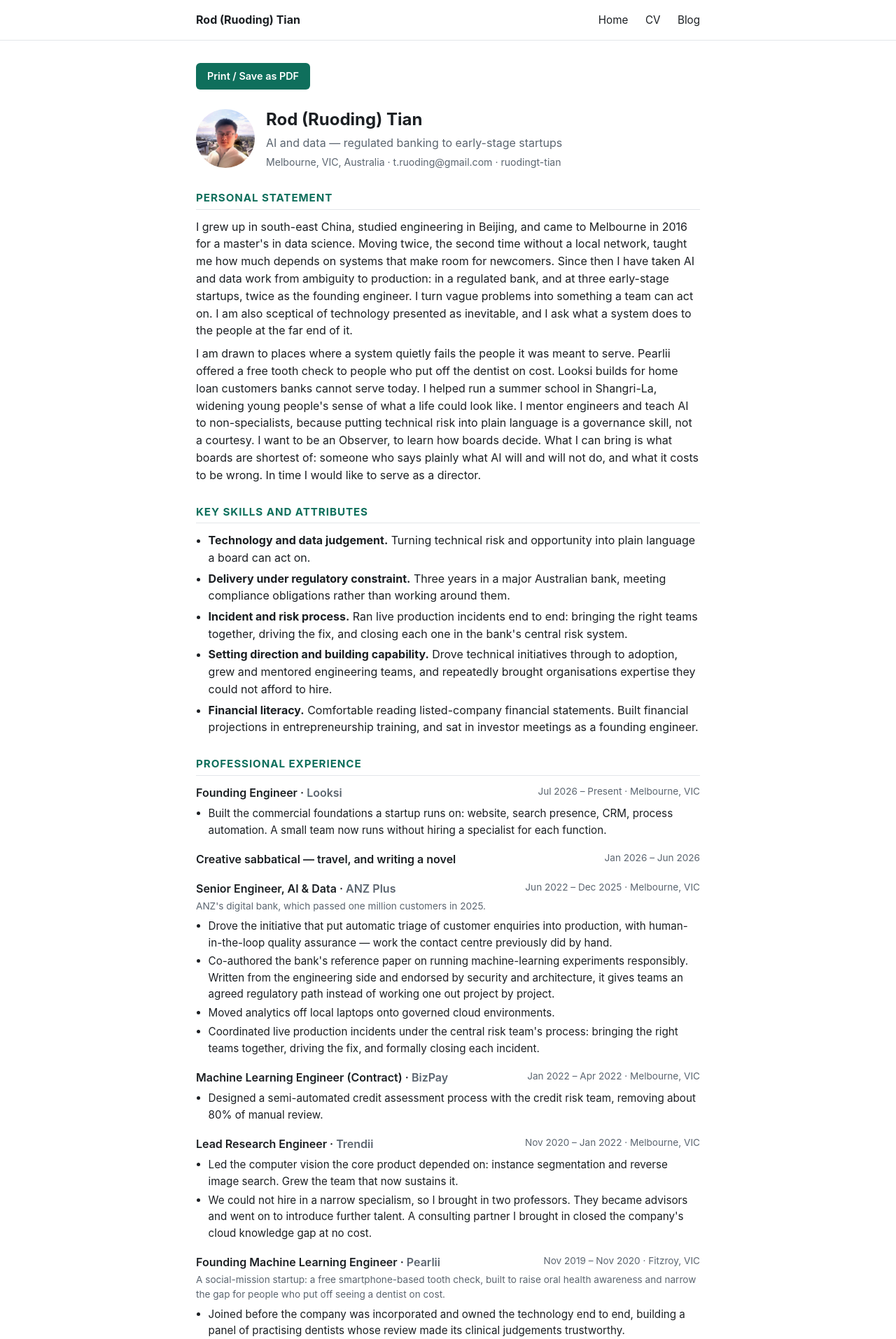
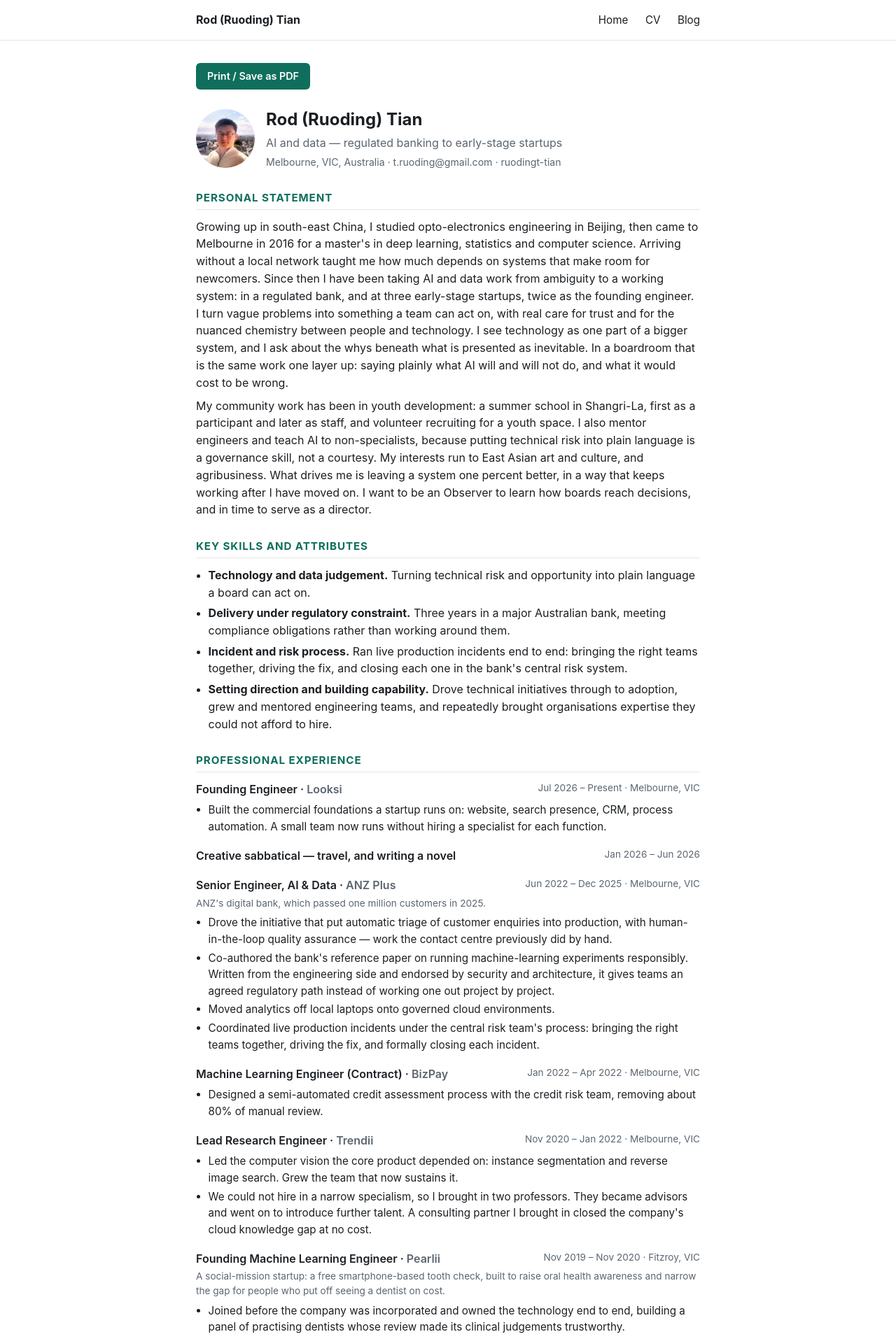
Before and after one commit to ruodingt/ruodingt.github.io, a Jekyll site: the page built from cv/index.md, in a window 1280 px wide. Shown: the top 1914 px of the page at 70% size. Built offline with Jekyll 4.4.1, drawn with Linux system fonts in a browser that asks for light colours; some of the changed text lies outside the part shown.

Commit message:
Rework the CV against the official Observership CV guide
Checked the guide (2026 CV-Guide.pdf) rather than working from a stale
code comment. It names four components the personal statement must cover
and calls it a "boardroom introduction"; the previous draft covered two.

- Statement now covers who you are, professional value, not-for-profit
  connection, and values/motivation, in 252 words across 2 paragraphs
  (guide: 200-300, 1-2). Each element links to why it matters to a board,
  following the model statement in the guide.
- Key skills back to four; the guide allows at most four. Financial
  literacy was the weakest evidenced, so it goes.
- Volunteer experience gets its own dated section: the guide's checklist
  asks that volunteer and not-for-profit work be clearly separated from
  professional experience. Adds 706 Youth Space, which was missing.
- Fix the two-page maximum. Measured content is ~490mm against a 514mm
  budget, so length was never the problem: unbreakable .cv-entry blocks
  were wasting their own height at page boundaries and spilling a third
  page. Entries may now split, with orphans/widows guarding the split.

Verified by printing the page with headless Chrome: 2 pages.

Co-Authored-By: Claude Opus 5 <noreply@anthropic.com>

```diff
--- a/_data/cv.yml
+++ b/_data/cv.yml
@@ -11,8 +11,8 @@ linkedin: "https://www.linkedin.com/in/ruodingt-tian/"
 # words, at the top, covering who you are, professional value, community
 # connection, and values/motivation.
 statement:
-  - "I grew up in south-east China, studied engineering in Beijing, and came to Melbourne in 2016 for a master's in data science. Moving twice, the second time without a local network, taught me how much depends on systems that make room for newcomers. Since then I have taken AI and data work from ambiguity to production: in a regulated bank, and at three early-stage startups, twice as the founding engineer. I turn vague problems into something a team can act on. I am also sceptical of technology presented as inevitable, and I ask what a system does to the people at the far end of it."
-  - "I am drawn to places where a system quietly fails the people it was meant to serve. Pearlii offered a free tooth check to people who put off the dentist on cost. Looksi builds for home loan customers banks cannot serve today. I helped run a summer school in Shangri-La, widening young people's sense of what a life could look like. I mentor engineers and teach AI to non-specialists, because putting technical risk into plain language is a governance skill, not a courtesy. I want to be an Observer, to learn how boards decide. What I can bring is what boards are shortest of: someone who says plainly what AI will and will not do, and what it costs to be wrong. In time I would like to serve as a director."
+  - "Growing up in south-east China, I studied opto-electronics engineering in Beijing, then came to Melbourne in 2016 for a master's in deep learning, statistics and computer science. Arriving without a local network taught me how much depends on systems that make room for newcomers. Since then I have been taking AI and data work from ambiguity to a working system: in a regulated bank, and at three early-stage startups, twice as the founding engineer. I turn vague problems into something a team can act on, with real care for trust and for the nuanced chemistry between people and technology. I see technology as one part of a bigger system, and I ask about the whys beneath what is presented as inevitable. In a boardroom that is the same work one layer up: saying plainly what AI will and will not do, and what it would cost to be wrong."
+  - "My community work has been in youth development: a summer school in Shangri-La, first as a participant and later as staff, and volunteer recruiting for a youth space. I also mentor engineers and teach AI to non-specialists, because putting technical risk into plain language is a governance skill, not a courtesy. My interests run to East Asian art and culture, and agribusiness. What drives me is leaving a system one percent better, in a way that keeps working after I have moved on. I want to be an Observer to learn how boards reach decisions, and in time to serve as a director."
 
 attributes:
   - title: "Technology and data judgement"
@@ -23,8 +23,6 @@ attributes:
     detail: "Ran live production incidents end to end: bringing the right teams together, driving the fix, and closing each one in the bank's central risk system."
   - title: "Setting direction and building capability"
     detail: "Drove technical initiatives through to adoption, grew and mentored engineering teams, and repeatedly brought organisations expertise they could not afford to hire."
-  - title: "Financial literacy"
-    detail: "Comfortable reading listed-company financial statements. Built financial projections in entrepreneurship training, and sat in investor meetings as a founding engineer."
 
 experience:
   - company: "Looksi"
@@ -67,9 +65,21 @@ experience:
       - "Joined before the company was incorporated and owned the technology end to end, building a panel of practising dentists whose review made its clinical judgements trustworthy."
       - "Joined the founder in investor meetings."
 
+# The CV guide asks that volunteer and not-for-profit experience be clearly
+# separated from professional experience, so these carry dates of their own.
+volunteer:
+  - org: "Gaze &amp; Advance Summer School"
+    role: "Participant, then Staff Member"
+    dates: "2012 &ndash; 2014"
+    location: "Shangri-La, China"
+    detail: "Residential summer school introducing young people to Chinese cultural traditions and Tibetan Buddhist scholarship, taught by visiting scholars."
+  - org: "706 Youth Space"
+    role: "Volunteer Recruiter"
+    dates: "2012 &ndash; 2013"
+    location: "Beijing, China"
+    detail: "A youth community space in Beijing's university district, built so that young people could form connections and explore social questions together."
+
 community:
-  - title: "Youth development program, Shangri-La, China"
-    detail: "A residential summer school that introduces young people to Chinese cultural traditions and Tibetan Buddhist scholarship, taught by visiting scholars. Participant, then staff."
   - title: "Connecting a research group with industry"
     detail: "A PhD group's Australian Research Council application needed an industry partner it did not have, and would have lapsed without one. I found the partner, the two sides reached agreement, and the application went ahead."
   - title: "Mentoring and teaching"
--- a/assets/css/main.scss
+++ b/assets/css/main.scss
@@ -174,10 +174,10 @@ a:hover { text-decoration: underline; }
   @page { size: A4; margin: 20mm; }
   .site-header, .site-footer, .cv-print-link { display: none !important; }
   html { font-size: 11pt; }
-  body { font-size: 1rem; line-height: 1.42; }
+  body { font-size: 1rem; line-height: 1.36; }
   .page { max-width: none; padding: 0; margin: 0; }
   a { color: var(--ink); text-decoration: none; }
-  .cv-section h2 { color: var(--ink); page-break-after: avoid; break-after: avoid; margin-top: 0.8rem; margin-bottom: 0.35rem; padding-bottom: 0.12rem; }
+  .cv-section h2 { color: var(--ink); page-break-after: avoid; break-after: avoid; margin-top: 0.6rem; margin-bottom: 0.28rem; padding-bottom: 0.1rem; }
   .cv-header { margin-bottom: 0.8rem; }
   .cv-photo { width: 68px; height: 68px; }
   .cv-statement { margin-bottom: 0.35rem; }
@@ -185,11 +185,18 @@ a:hover { text-decoration: underline; }
   .cv-edu-entry { margin-bottom: 0.25rem; }
   .cv-skills { margin-top: 0.25rem; }
 
-  /* Tighter vertical rhythm in print so entries pack without an entry-sized
-     gap opening at a page break (a .cv-entry can't split, so a near-miss
-     leaves the whole block's height blank at the bottom of the page). */
+  /* The content runs to ~1.9 A4 pages, so the binding constraint on the guide's
+     two-page maximum is pagination, not length: an unbreakable entry that
+     misses the bottom of a page wastes its own height in blank space, and a
+     few of those push a third page. Let entries split, and lean on
+     orphans/widows so a split never strands a single line. Education entries
+     are short enough to keep whole. */
+  .cv-entry { page-break-inside: auto; break-inside: auto; }
+  p, li { orphans: 2; widows: 2; }
+
+  /* Tighter vertical rhythm so entries pack closely once they can split. */
   .cv-summary { margin-bottom: 1rem; }
-  .cv-entry { margin-bottom: 0.7rem; }
+  .cv-entry { margin-bottom: 0.5rem; }
   .cv-entry ul { margin-top: 0.2rem; }
   .cv-entry li { margin-bottom: 0.1rem; }
   .cv-entry-context { margin: 0.1rem 0 0.2rem; }
--- a/cv/index.md
+++ b/cv/index.md
@@ -55,6 +55,19 @@ permalink: /board-cv/
 </section>
 
 <section class="cv-section">
+  <h2>Volunteer Experience</h2>
+  {% for v in site.data.cv.volunteer %}
+  <div class="cv-entry">
+    <div class="cv-entry-head">
+      <span class="cv-entry-title">{{ v.role }} &middot; <span class="cv-entry-company">{{ v.org }}</span></span>
+      <span class="cv-entry-dates">{{ v.dates }}{% if v.location %} &middot; {{ v.location }}{% endif %}</span>
+    </div>
+    {% if v.detail %}<p class="cv-entry-context">{% if v.detail contains "[TO ADD" %}<span class="cv-todo">{{ v.detail }}</span>{% else %}{{ v.detail }}{% endif %}</p>{% endif %}
+  </div>
+  {% endfor %}
+</section>
+
+<section class="cv-section">
   <h2>Community and Mentoring</h2>
   <ul class="cv-attributes">
     {% for c in site.data.cv.community %}
```
